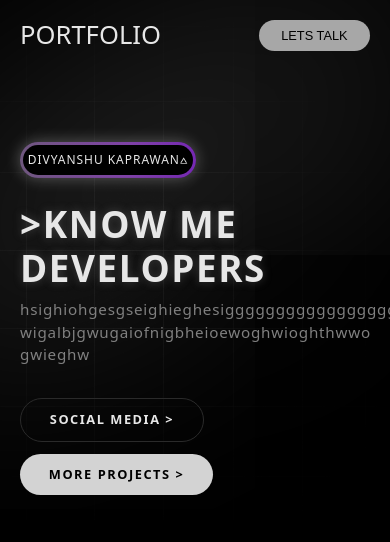
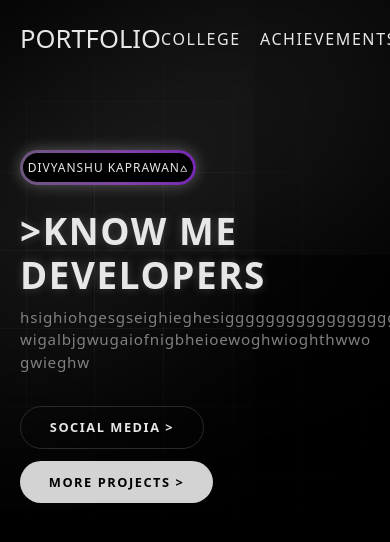
Before and after one commit to Raycisto/portfolio, a plain HTML site: page index.html in a window 390 px wide. Drawn offline with nearby package versions, Linux system fonts and the light colour scheme.

Commit message:
fixed the hidden bar on mobile devices

```diff
--- a/style.css
+++ b/style.css
@@ -228,7 +228,8 @@ main {
   }
 
   nav {
-    display: none;          /* hide menu for now */
+    gap: 1.2rem;           /* smaller gap for mobile */
+    margin-left: 0;
   }
 
   header h1 {
```
